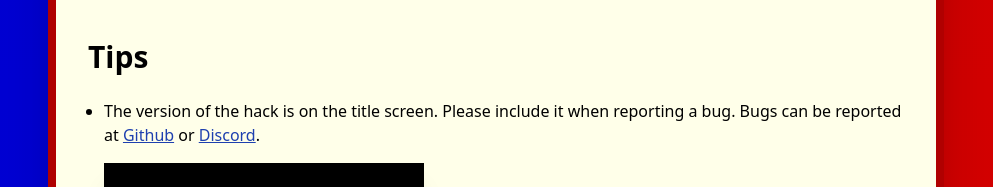
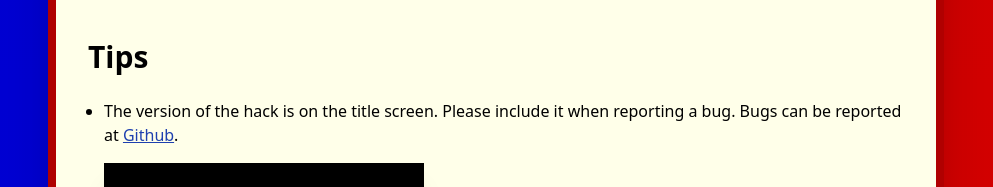
Before and after one commit to city41/kof94te-website, a Next.js app: page / in a window 1280 px wide. Shown: the part 9540-9727 px from the top of the page, without its empty margins (144-1137 px from the left). Built offline with nearby package versions, Linux system fonts and the light colour scheme.

Commit message:
Update IndexPage.tsx

```diff
--- a/src/components/IndexPage/IndexPage.tsx
+++ b/src/components/IndexPage/IndexPage.tsx
@@ -603,8 +603,7 @@
             <li>
               The version of the hack is on the title screen. Please include it
               when reporting a bug. Bugs can be reported at{" "}
-              <a href="https://github.com/city41/kof94te/issues">Github</a> or{" "}
-              <a href="https://discord.gg/Uuaka5mq">Discord</a>.
+              <a href="https://github.com/city41/kof94te/issues">Github</a>.
               <Image
                 className="shadow-xl my-4"
                 src={versionStringPng.src}
```
